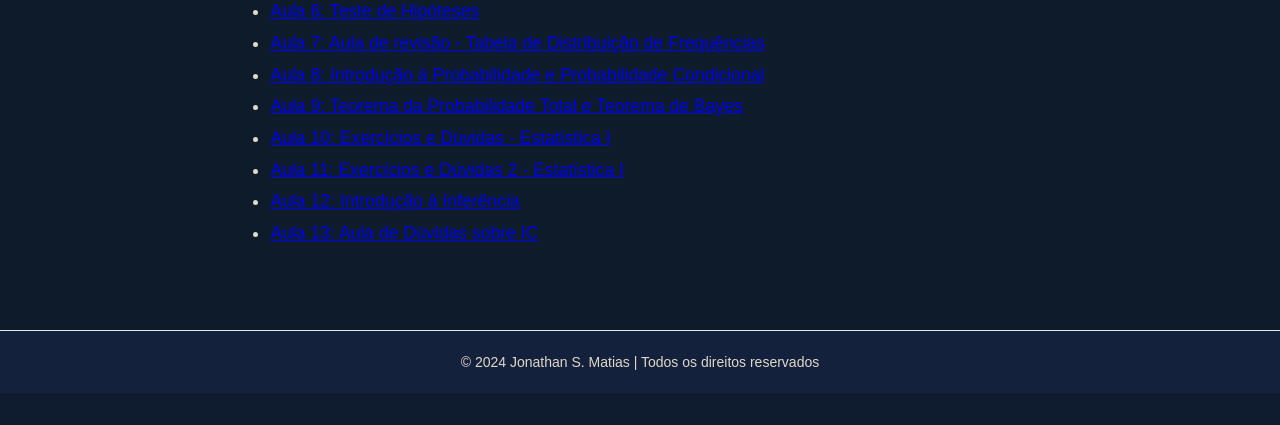
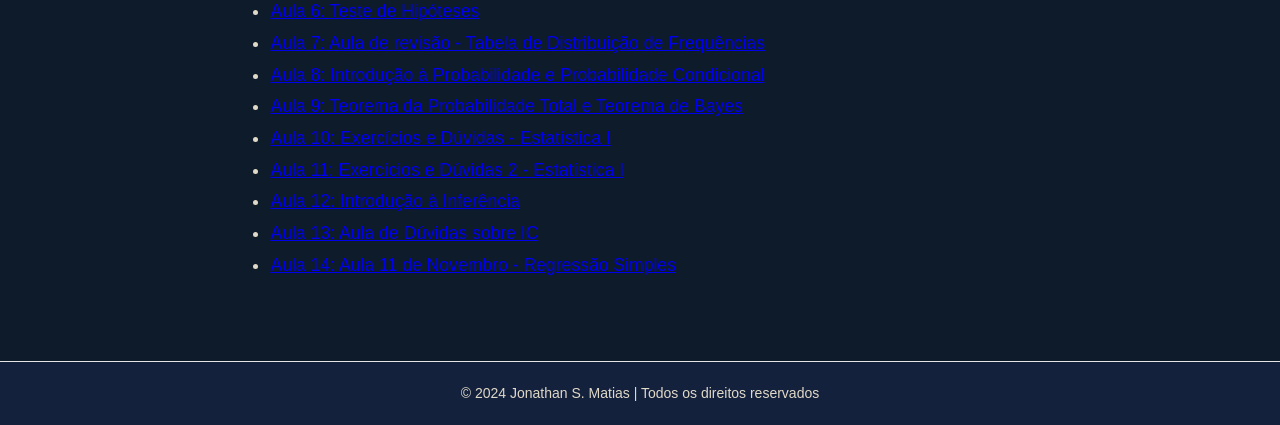
Before and after one commit to jonathanestatistica/webpage, a Flask app: page /videos/ in a window 1280 px wide. Shown: the part 630-1055 px from the top of the page. Before the commit the page ends 1023 px from the top, so only its background shows below. Run offline with Flask 3, Linux system fonts and the light colour scheme.

Commit message:
Add files via upload

```diff
--- a/templates/videos.html
+++ b/templates/videos.html
@@ -19,6 +19,7 @@
         <li><a href="https://www.youtube.com/watch?v=255HqqkKn3A" target="_blank">Aula 11: Exercícios e Dúvidas 2 - Estatística I</a></li>
         <li><a href="https://www.youtube.com/watch?v=GIwYeBqhnlY" target="_blank">Aula 12: Introdução à Inferência </a></li>
         <li><a href="https://www.youtube.com/watch?v=yzy82EBed24" target="_blank">Aula 13: Aula de Dúvidas sobre IC </a></li>
+        <li><a href="https://www.youtube.com/watch?v=znaTzHvjp_0" target="_blank">Aula 14: Aula 11 de Novembro - Regressão Simples </a></li>
     </ul>
 </div>
 {% endblock %}
```
